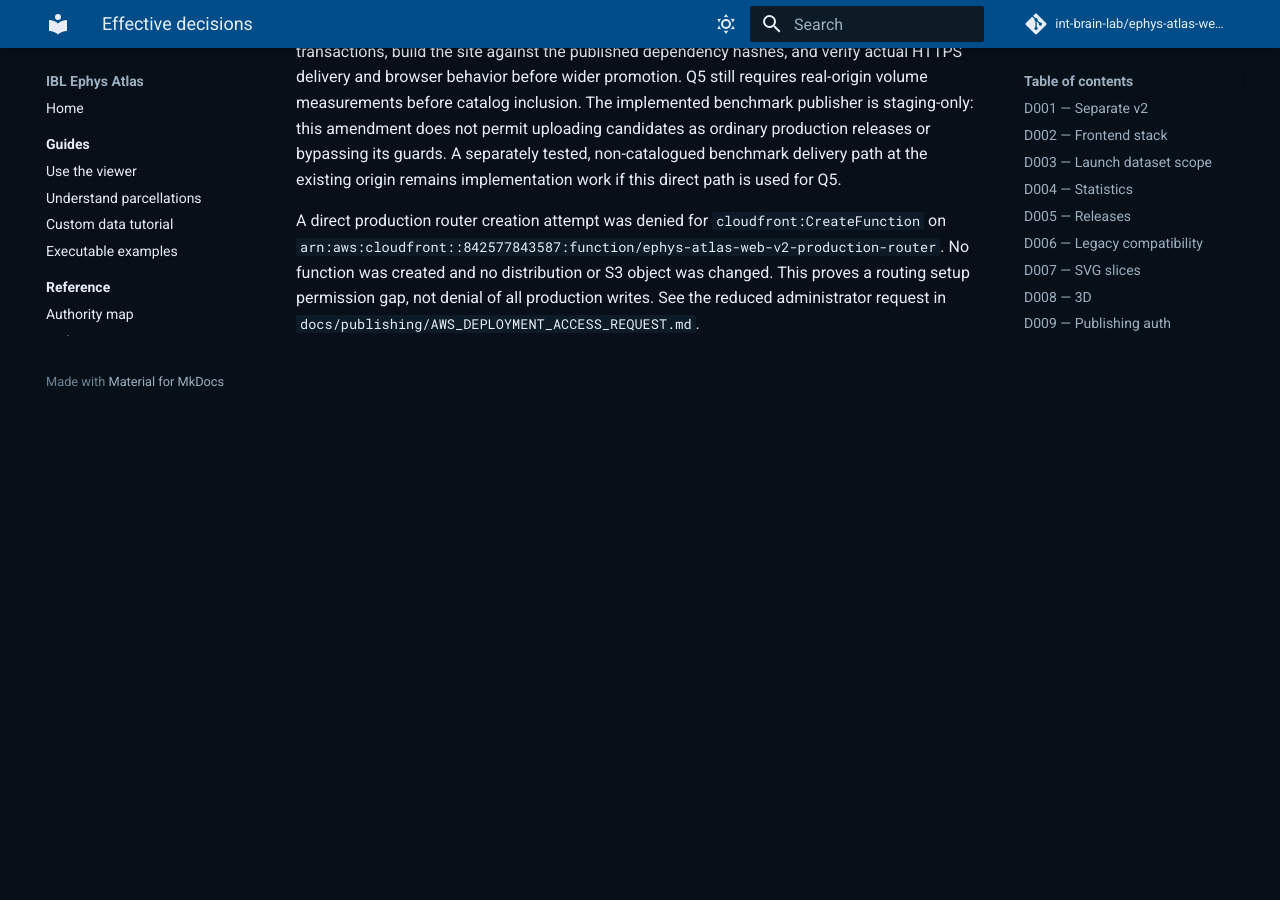
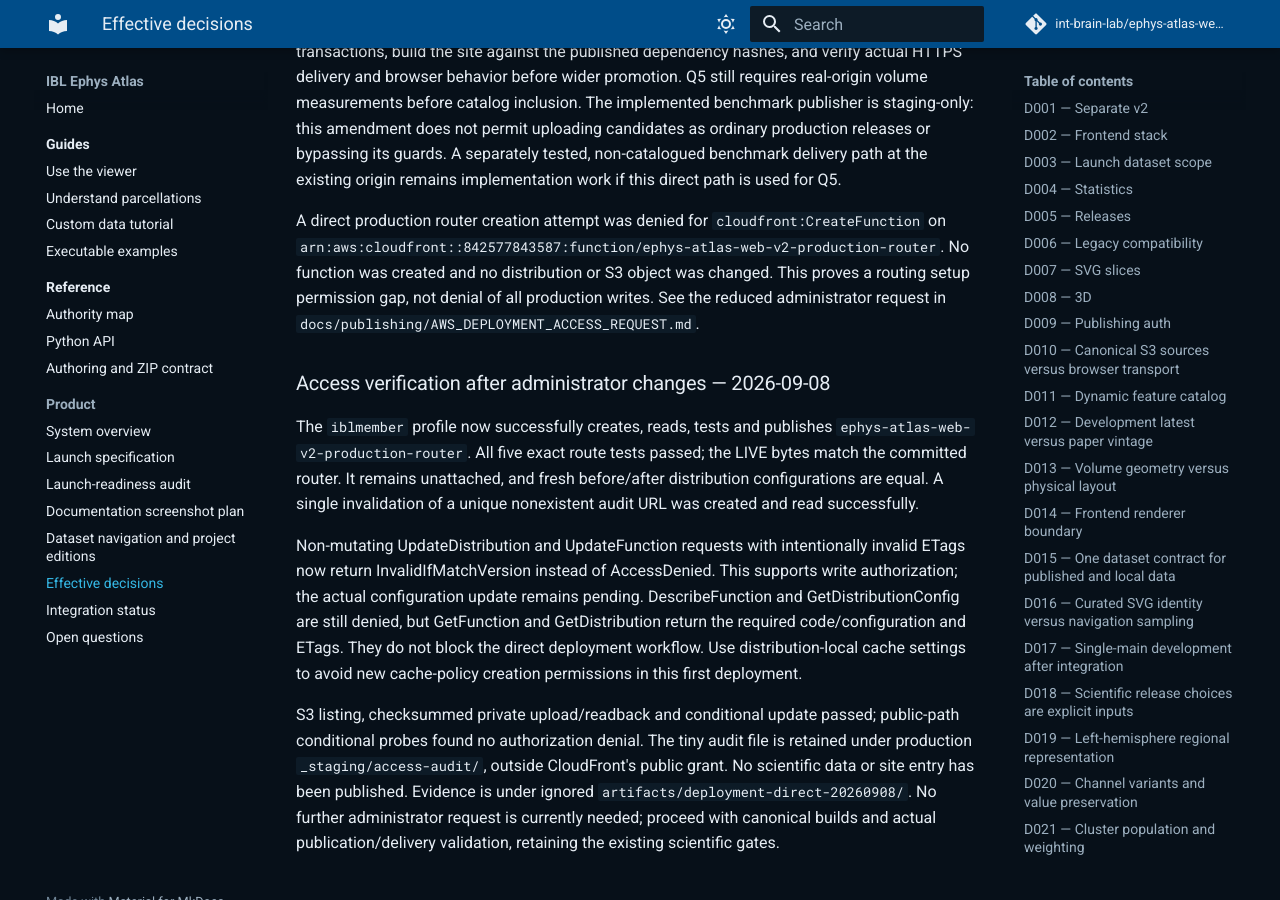
Before and after one commit to int-brain-lab/ephys-atlas-web-v2, an MkDocs documentation site: the page built from docs/DECISIONS.md, in a window 1280 px wide and 900 px high, scrolled down 44757 px. Built offline with MkDocs 1.6.1 and Material for MkDocs 9.7.7, drawn with Linux system fonts in a browser that asks for light colours; comment, search, counter and statistics services are not loaded; before the commit the page ends 45162 px from its top, so only the background shows below that.

Commit message:
Record verified atlas deployment access after administrator changes

```diff
--- a/docs/DECISIONS.md
+++ b/docs/DECISIONS.md
@@ -1745,3 +1745,28 @@
 proves a routing setup permission gap, not denial of all production writes.
 See the reduced administrator request in
 `docs/publishing/AWS_DEPLOYMENT_ACCESS_REQUEST.md`.
+
+
+### Access verification after administrator changes — 2026-09-08
+
+The `iblmember` profile now successfully creates, reads, tests and publishes
+`ephys-atlas-web-v2-production-router`. All five exact route tests passed;
+the LIVE bytes match the committed router. It remains unattached, and fresh
+before/after distribution configurations are equal. A single invalidation of
+a unique nonexistent audit URL was created and read successfully.
+
+Non-mutating UpdateDistribution and UpdateFunction requests with intentionally
+invalid ETags now return InvalidIfMatchVersion instead of AccessDenied. This
+supports write authorization; the actual configuration update remains pending.
+DescribeFunction and GetDistributionConfig are still denied, but GetFunction
+and GetDistribution return the required code/configuration and ETags. They do
+not block the direct deployment workflow. Use distribution-local cache settings
+to avoid new cache-policy creation permissions in this first deployment.
+
+S3 listing, checksummed private upload/readback and conditional update passed;
+public-path conditional probes found no authorization denial. The tiny audit
+file is retained under production `_staging/access-audit/`, outside CloudFront's
+public grant. No scientific data or site entry has been published. Evidence is
+under ignored `artifacts/deployment-direct-20260908/`. No further administrator
+request is currently needed; proceed with canonical builds and actual
+publication/delivery validation, retaining the existing scientific gates.
```
Also changed, not shown: docs/IMPLEMENTATION_PLAN.md (+10 -7 lines), docs/OPEN_QUESTIONS.md (+9 -8 lines), docs/publishing/AWS_DEPLOYMENT_ACCESS_REQUEST.md (+10 -0 lines).
